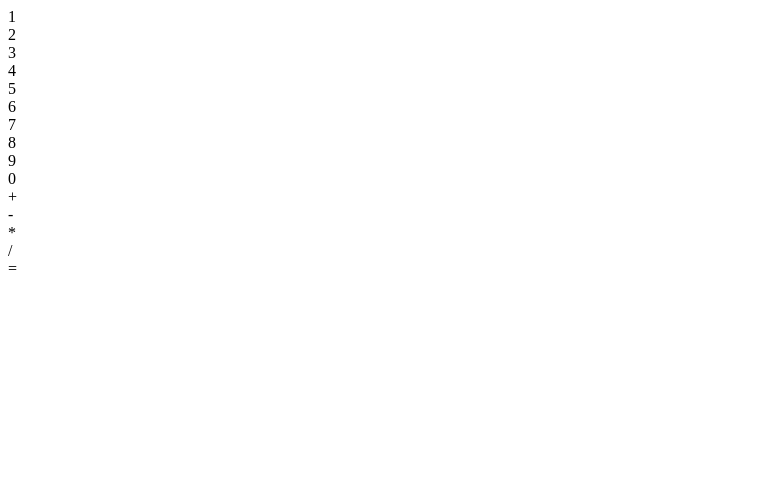
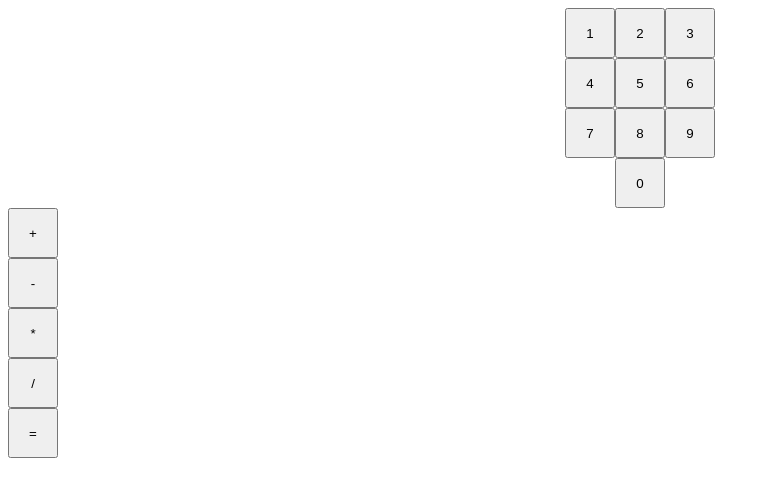
Before and after one commit to AGlorifiedBush/calculator-project-odin, a plain HTML site: page index.html in a window 1280 px wide. Shown: the whole page, without its empty margins (0-770 px from the left). Drawn offline with Linux system fonts and the light colour scheme.

Commit message:
Small update (can't seem to focus today)
-changed page contents to buttons

-can't seem to get flex boxes to work on page and set intended layout

-gonna come back in a couple days with a clearer mind

```diff
--- a/index.html
+++ b/index.html
@@ -7,24 +7,32 @@
     <link rel="stylesheet" href="style.css">
 </head>
 <body>
-    <div id="number">
-        <div class="num">1</div>
-        <div class="num">2</div>
-        <div class="num">3</div>
-        <div class="num">4</div>
-        <div class="num">5</div>
-        <div class="num">6</div>
-        <div class="num">7</div>
-        <div class="num">8</div>
-        <div class="num">9</div>
+    <div class="output"></div>
+
+    <div id="row-one">
+        <button class="num">1</button>
+        <button class="num">2</button>
+        <button class="num">3</button>
     </div>
-    <div id="zero" class="num">0</div>
+    <div id="row-two">
+        <button class="num">4</button>
+        <button class="num">5</button>
+        <button class="num">6</button>
+    </div>
+    <div id="row-three">
+        <button class="num">7</button>
+        <button class="num">8</button>
+        <button class="num">9</button>
+    </div>
+    <div id="zero">
+        <button  class="num">0</button>
+    </div>
     <div id="operators">
-        <div id="add" class="op">+</div>
-        <div id="subtract" class="op">-</div>
-        <div id="multiply" class="op">*</div>
-        <div id="divide" class="op">/</div>
-        <div id="equals" class="op">=</div>
+        <button id="add" class="op">+</button>
+        <button id="subtract" class="op">-</button>
+        <button id="multiply" class="op">*</button>
+        <button id="divide" class="op">/</button>
+        <button id="equals" class="op">=</button>
     </div>
 
 
--- a/style.css
+++ b/style.css
@@ -0,0 +1,24 @@
+#row-one, #row-two, #row-three, #zero {
+    display: flex;
+    justify-content: center;
+
+}
+
+#operators {
+    margin: auto;
+    padding: auto;
+    display: inline-flex;
+    flex-direction: column;
+    justify-content: flex-start;
+
+}
+
+.num {
+    width: 50px;
+    height: 50px;
+}
+
+.op {
+    width: 50px;
+    height: 50px;
+}
```
